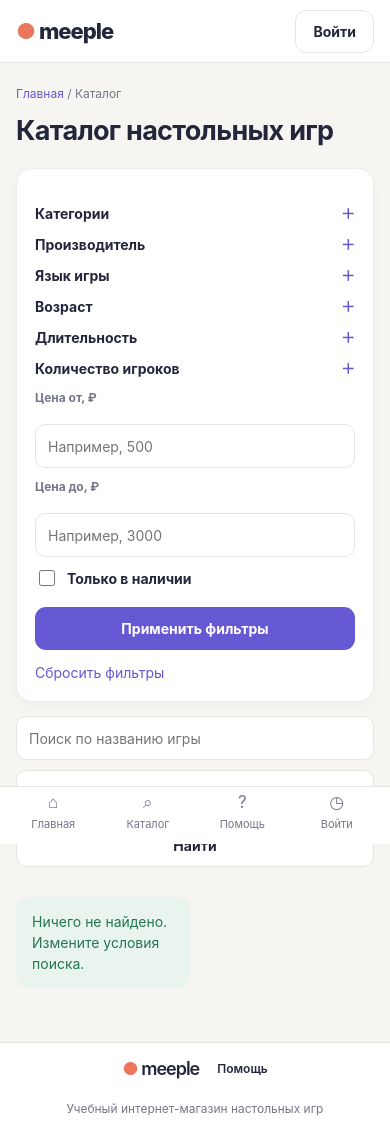
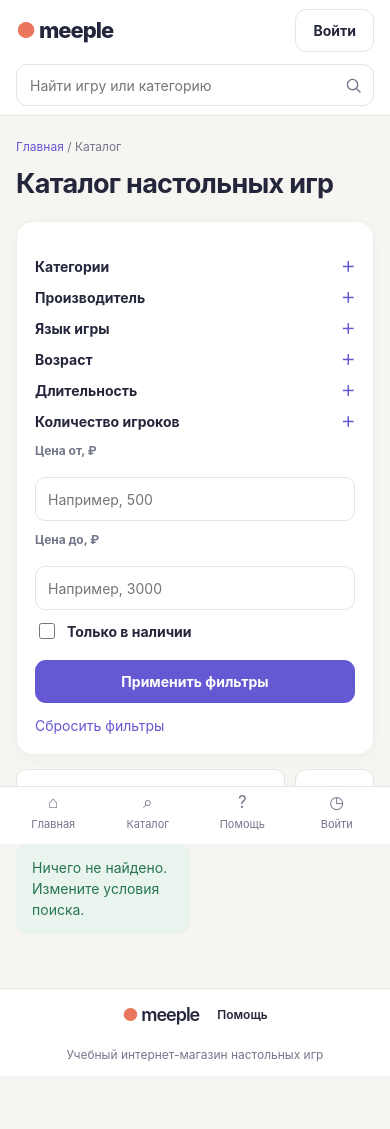
Before and after one commit to Mr-Vanya/practica_november, a Django app: page /catalog/ in a window 390 px wide. Shown: the top 1129 px of the page. Run offline with Django 5.2, Linux system fonts and the light colour scheme; data comes from the database, SQL or seed files in the repository; data that the repository does not hold is empty.

Commit message:
debug_fr-02

```diff
--- a/main/static/main/css/site.css
+++ b/main/static/main/css/site.css
@@ -70,6 +70,49 @@ button {
     align-items: center;
     gap: 28px;
 }
+
+.header-search {
+    position: relative;
+    display: flex;
+    flex: 0 1 270px;
+    min-width: 180px;
+    height: 42px;
+    margin: 0;
+}
+
+.header-search input {
+    width: 100%;
+    min-width: 0;
+    padding: 9px 42px 9px 13px;
+    border: 1px solid var(--color-line);
+    border-radius: 11px;
+    outline: none;
+    background: #fff;
+    color: var(--color-text);
+}
+
+.header-search input:focus {
+    border-color: var(--color-primary);
+    box-shadow: 0 0 0 3px rgb(101 88 211 / 12%);
+}
+
+.header-search button {
+    position: absolute;
+    top: 0;
+    right: 0;
+    display: grid;
+    width: 42px;
+    height: 42px;
+    place-items: center;
+    padding: 0;
+    border: 0;
+    border-radius: 0 11px 11px 0;
+    background: transparent;
+    color: var(--color-muted);
+}
+
+.header-search button:hover { color: var(--color-primary); }
+.header-search svg { width: 19px; height: 19px; fill: none; stroke: currentColor; stroke-width: 1.8; stroke-linecap: round; }
 
 .brand {
     flex: 0 0 auto;
@@ -524,15 +567,13 @@ button {
 }
 
 .catalog-search {
-    display: grid;
-    grid-template-columns: minmax(0, 1fr) 180px auto;
+    display: flex;
+    justify-content: flex-end;
     gap: 10px;
     margin-bottom: 16px;
 }
 
-.catalog-search .field:first-child {
-    min-width: 0;
-}
+.catalog-search select { width: min(220px, 100%); }
 
 .pagination {
     display: flex;
@@ -928,6 +969,9 @@ button {
     .header-inner {
         gap: 18px;
     }
+
+    .header-search { flex-basis: 190px; }
+    .site-nav { gap: 12px; }
 }
 
 @media (max-width: 800px) {
@@ -938,8 +982,12 @@ button {
     .header-inner {
         width: calc(100% - 32px);
         min-height: 62px;
+        flex-wrap: wrap;
         gap: 12px;
+        padding: 9px 0;
     }
+
+    .header-search { order: 3; flex: 1 0 100%; min-width: 0; }
 
     .site-nav {
         display: none;
@@ -984,14 +1032,8 @@ button {
         position: static;
     }
 
-    .catalog-search {
-        grid-template-columns: minmax(0, 1fr) auto;
-    }
-
-    .catalog-search select {
-        grid-column: 1 / -1;
-        grid-row: 2;
-    }
+    .catalog-search { justify-content: stretch; }
+    .catalog-search select { width: 100%; }
 
     .product-layout {
         grid-template-columns: 1fr;
@@ -1079,14 +1121,7 @@ button {
 }
 
 @media (max-width: 480px) {
-    .catalog-search {
-        grid-template-columns: 1fr;
-    }
-
-    .catalog-search select {
-        grid-column: auto;
-        grid-row: auto;
-    }
+    .catalog-search { justify-content: stretch; }
 
     .page-heading {
         align-items: flex-start;
--- a/main/templates/main/base.html
+++ b/main/templates/main/base.html
@@ -5,7 +5,7 @@
     <meta charset="utf-8">
     <meta name="viewport" content="width=device-width, initial-scale=1">
     <title>{% block title %}Meeple — настольные игры{% endblock %}</title>
-    <link rel="stylesheet" href="{% static 'main/css/site.css' %}?v=20261120-product-card-image">
+    <link rel="stylesheet" href="{% static 'main/css/site.css' %}?v=20261120-header-search">
     <link rel="stylesheet" href="{% block extra_css %}{% endblock %}">
     {% block extra_head %}{% endblock %}
 </head>
@@ -13,6 +13,11 @@
     <header class="site-header">
         <div class="header-inner">
             <a class="brand" href="{% url 'main:home' %}"><b>●</b> meeple</a>
+            <form class="header-search" method="get" action="{% url 'main:catalog' %}" role="search">
+                <label class="visually-hidden" for="site-search">Поиск по товарам и категориям</label>
+                <input id="site-search" type="search" name="q" value="{% if request.resolver_match.url_name == 'catalog' %}{{ request.GET.q }}{% endif %}" placeholder="Найти игру или категорию">
+                <button type="submit" aria-label="Найти"><svg viewBox="0 0 24 24" aria-hidden="true"><circle cx="10.8" cy="10.8" r="6.5"></circle><path d="m16 16 4.2 4.2"></path></svg></button>
+            </form>
             <nav class="site-nav" aria-label="Основная навигация">
                 <a href="{% url 'main:catalog' %}">Каталог</a>
                 <a href="{% url 'main:help' %}">Как выбрать</a>
@@ -92,7 +97,7 @@
         {% endif %}
     </nav>
 
-    <script src="{% static 'main/js/site.js' %}?v=20261118-allfilters"></script>
+    <script src="{% static 'main/js/site.js' %}?v=20261120-catalog-search"></script>
     {% block extra_js %}{% endblock %}
 </body>
 </html>
--- a/main/templates/main/catalog.html
+++ b/main/templates/main/catalog.html
@@ -8,6 +8,7 @@
     <div class="catalog-layout">
         <aside class="filters card">
             <form id="catalog-filter-form" method="get" action="{% url 'main:catalog' %}" class="filter-form" autocomplete="off" data-form-type="other" data-lpignore="true" data-1p-ignore="true" data-bwignore="true">
+                <input type="hidden" name="q" value="{{ query }}">
                 <div class="filter-options">
                     <details class="filter-dropdown category-dropdown" {% if selected_categories %}open{% endif %}>
                         <summary>Категории</summary>
@@ -108,7 +109,6 @@
 
         <section class="catalog-results" aria-label="Результаты поиска">
             <div class="catalog-search">
-                    <input class="field" form="catalog-filter-form" data-live-search name="q" autocomplete="off" value="{{ query }}" placeholder="Поиск по названию игры" aria-label="Поиск по названию">
                 <select class="field" form="catalog-filter-form" name="sort" aria-label="Сортировка">
                     <option value="name" {% if selected_sort == 'name' %}selected{% endif %}>По названию</option>
                     <option value="price" {% if selected_sort == 'price' %}selected{% endif %}>Сначала дешевле</option>
--- a/main/views.py
+++ b/main/views.py
@@ -50,7 +50,12 @@ def catalog(request):
     player_ranges = Product.objects.filter(is_active=True).values_list("min_players", "max_players")
     player_options = sorted({count for minimum, maximum in player_ranges for count in range(minimum, maximum + 1)})
     selected_players = [int(value) for value in request.GET.getlist("players") if value.isdigit() and int(value) in player_options]
-    if query: qs = qs.filter(Q(name__icontains=query) | Q(description__icontains=query))
+    if query:
+        qs = qs.filter(
+            Q(name__icontains=query)
+            | Q(description__icontains=query)
+            | Q(category__name__icontains=query)
+        )
     if categories_selected: qs = qs.filter(category__slug__in=categories_selected)
     if selected_manufacturers: qs = qs.filter(manufacturer_id__in=selected_manufacturers)
     if selected_languages:
```
